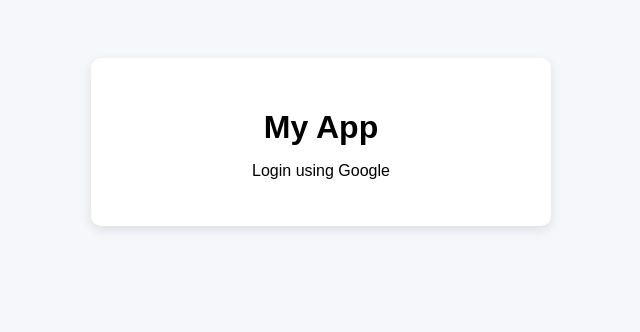
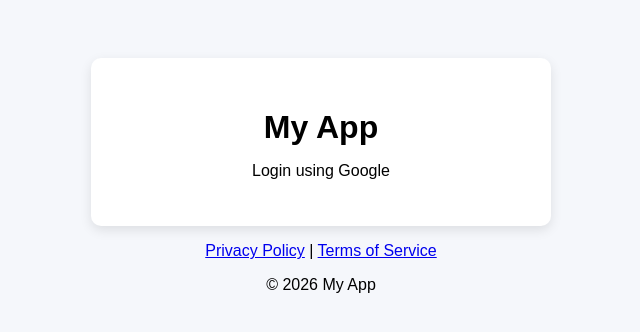
Before and after one commit to b2cinfosolution-code/aioptimizer, a plain HTML site: page index.html in a window 1280 px wide. Shown: the whole page, without its empty margins (319-959 px from the left). Drawn offline with Linux system fonts and the light colour scheme.

Commit message:
Update index.html

```diff
--- a/index.html
+++ b/index.html
@@ -68,4 +68,11 @@
   </script>
 
 </body>
+  <footer>
+  <p>
+    <a href="https://aioptimizer.me/privacy" target="_blank">Privacy Policy</a> |
+    <a href="https://aioptimizer.me/terms" target="_blank">Terms of Service</a>
+  </p>
+  <p>© 2026 My App</p>
+</footer>
 </html>
```
